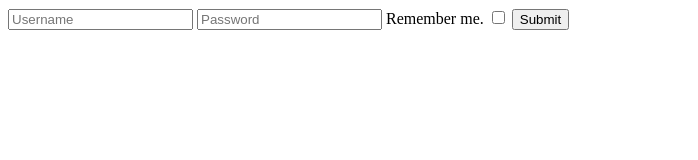
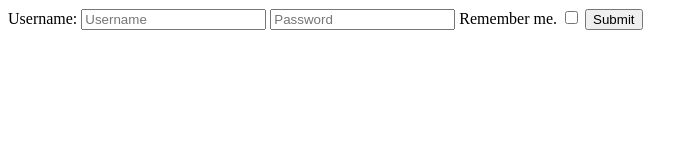
Before and after one commit to acciojob/remember-me-login-form-KonArchit, a website: page main.html in a window 1280 px wide. Shown: the whole page, without its empty margins (0-698 px from the left). Drawn offline with Linux system fonts and the light colour scheme.

Commit message:
created a submission

```diff
--- a/main.html
+++ b/main.html
@@ -8,7 +8,7 @@
 
 <body>
 <form id="form">
-  <label for="username"></label>
+  <label for="username">Username:</label>
   <input type="text" placeholder="Username" id="username" name="username">
   <input type="password" placeholder="Password" id="password">
 
```
